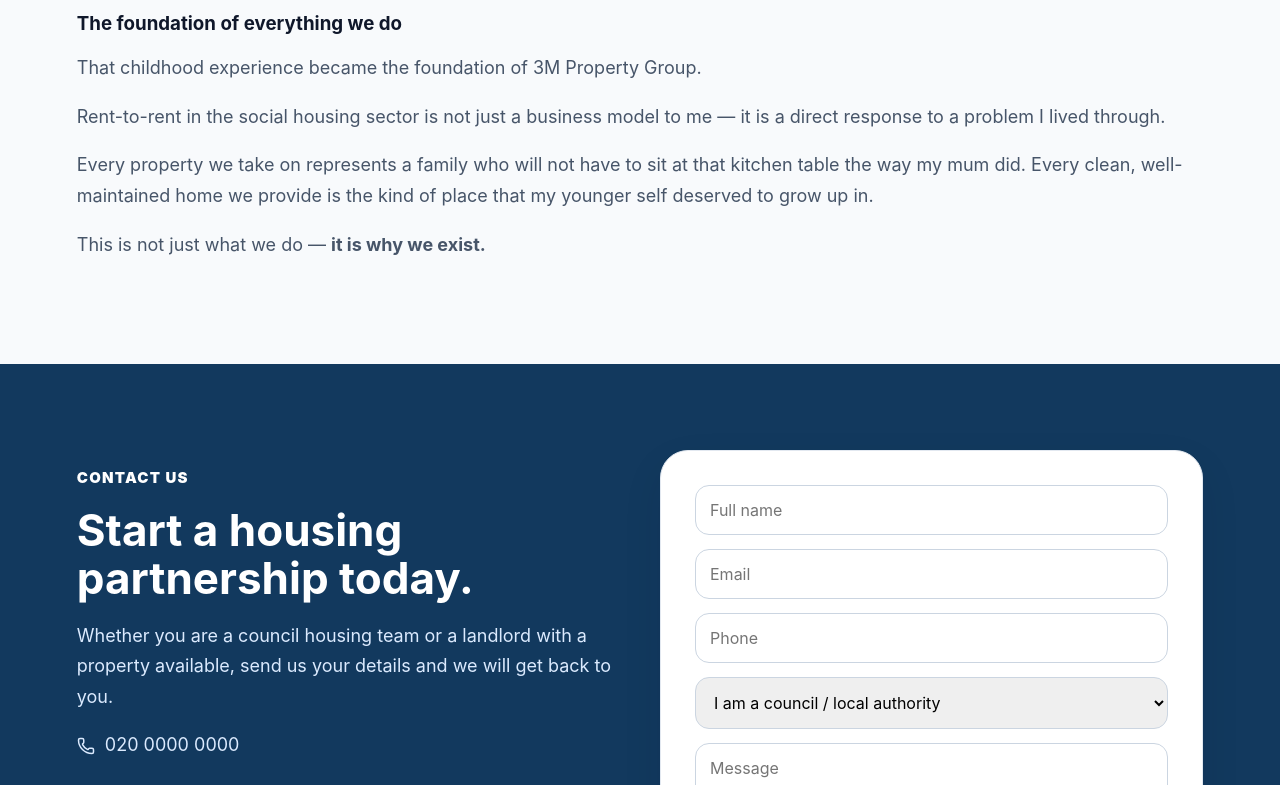
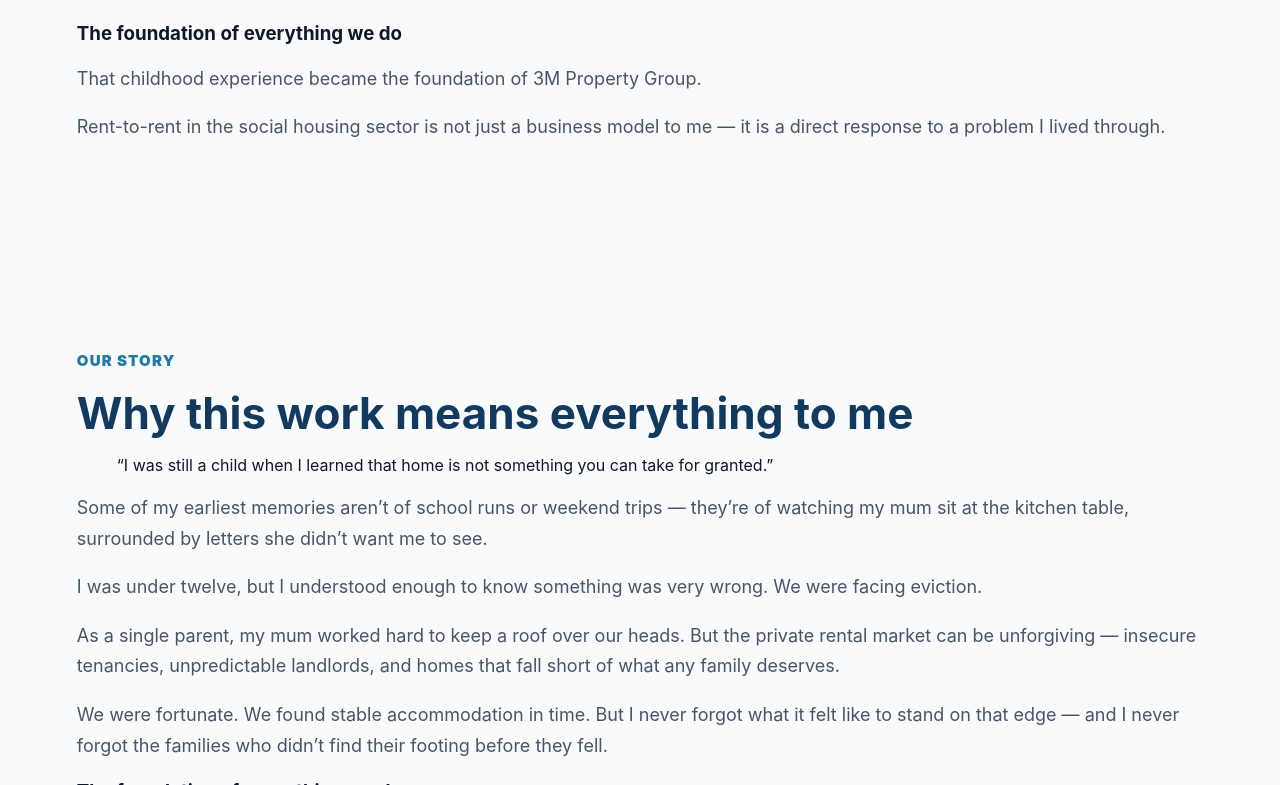
Before and after one commit to kmbrefo-oss/3m-property-group, a React (Vite) app: page / in a window 1280 px wide. Shown: the part 4095-4880 px from the top of the page. Built offline with nearby package versions, Linux system fonts and the light colour scheme.

Commit message:
Update main.jsx

```diff
--- a/src/main.jsx
+++ b/src/main.jsx
@@ -102,13 +102,14 @@
           {['Understand','Match','Prepare','Manage'].map((x,i)=><div className="step" key={x}><span>0{i+1}</span><h3>{x}</h3><p>We keep everyone updated at every stage of the housing journey.</p></div>)}
         </div>
       </section>
-      <section id="about" className="section about">
+      <section className="section about">
   <p className="eyebrow">Our story</p>
+
   <h2>Why this work means everything to me</h2>
 
-  <blockquote>
+  <p className="quote">
     “I was still a child when I learned that home is not something you can take for granted.”
-  </blockquote>
+  </p>
 
   <p>
     Some of my earliest memories aren’t of school runs or weekend trips — they’re of watching my mum sit at the kitchen table, surrounded by letters she didn’t want me to see.
@@ -126,8 +127,36 @@
     We were fortunate. We found stable accommodation in time. But I never forgot what it felt like to stand on that edge — and I never forgot the families who didn’t find their footing before they fell.
   </p>
 
+  <h3 className="subheading">The foundation of everything we do</h3>
+
+  <p>
+    That childhood experience became the foundation of 3M Property Group.
+  </p>
+
+  <p>
+    Rent-to-rent in the social housing sector is not just a business model to me — it is a direct response to a problem I lived through.
+  </p>
+</section>
+      <section id="about" className="section about">
+  <p className="eyebrow">Our story</p>
+  <h2>Why this work means everything to me</h2>
+
+  <blockquote>
+    “I was still a child when I learned that home is not something you can take for granted.”
+  </blockquote>
+  <p>
+    Some of my earliest memories aren’t of school runs or weekend trips — they’re of watching my mum sit at the kitchen table, surrounded by letters she didn’t want me to see.
+  </p>
+  <p>
+    I was under twelve, but I understood enough to know something was very wrong. We were facing eviction.
+  </p>
+  <p>
+    As a single parent, my mum worked hard to keep a roof over our heads. But the private rental market can be unforgiving — insecure tenancies, unpredictable landlords, and homes that fall short of what any family deserves.
+  </p>
+  <p>
+    We were fortunate. We found stable accommodation in time. But I never forgot what it felt like to stand on that edge — and I never forgot the families who didn’t find their footing before they fell.
+  </p>
   <h3>The foundation of everything we do</h3>
-
   <p>
     That childhood experience became the foundation of 3M Property Group.
   </p>
```
